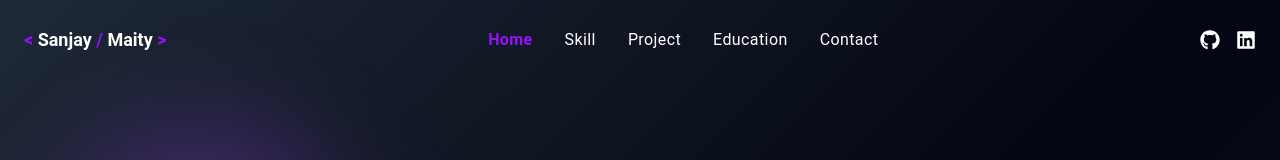
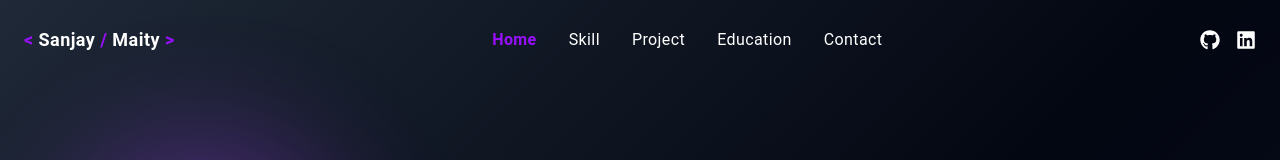
Before and after one commit to SanjayMaity15/portfolio, a React (Vite) app: page / in a window 1280 px wide. Shown: the top 160 px of the page. Built offline with nearby package versions, Linux system fonts and the light colour scheme.

Commit message:
minor changes

```diff
--- a/src/components/Layout/navbar/Navbar.jsx
+++ b/src/components/Layout/navbar/Navbar.jsx
@@ -62,10 +62,10 @@ const Navbar = () => {
 				{/* Logo / Name */}
 				<div>
 					<Link to="/">
-						<p className="text-white font-semibold text-lg">
-							<span className="text-purple-600">&lt; </span>Sanjay{" "}
-							<span className="text-purple-600">/</span> Maity{" "}
-							<span className="text-purple-600">&gt;</span>
+						<p className="text-white font-bold tracking-wide text-lg ">
+							<span className="text-purple-600 font-bold">&lt; </span>Sanjay{" "}
+							<span className="text-purple-600 font-bold">/</span> Maity{" "}
+							<span className="text-purple-600 font-bold">&gt;</span>
 						</p>
 					</Link>
 				</div>
```
